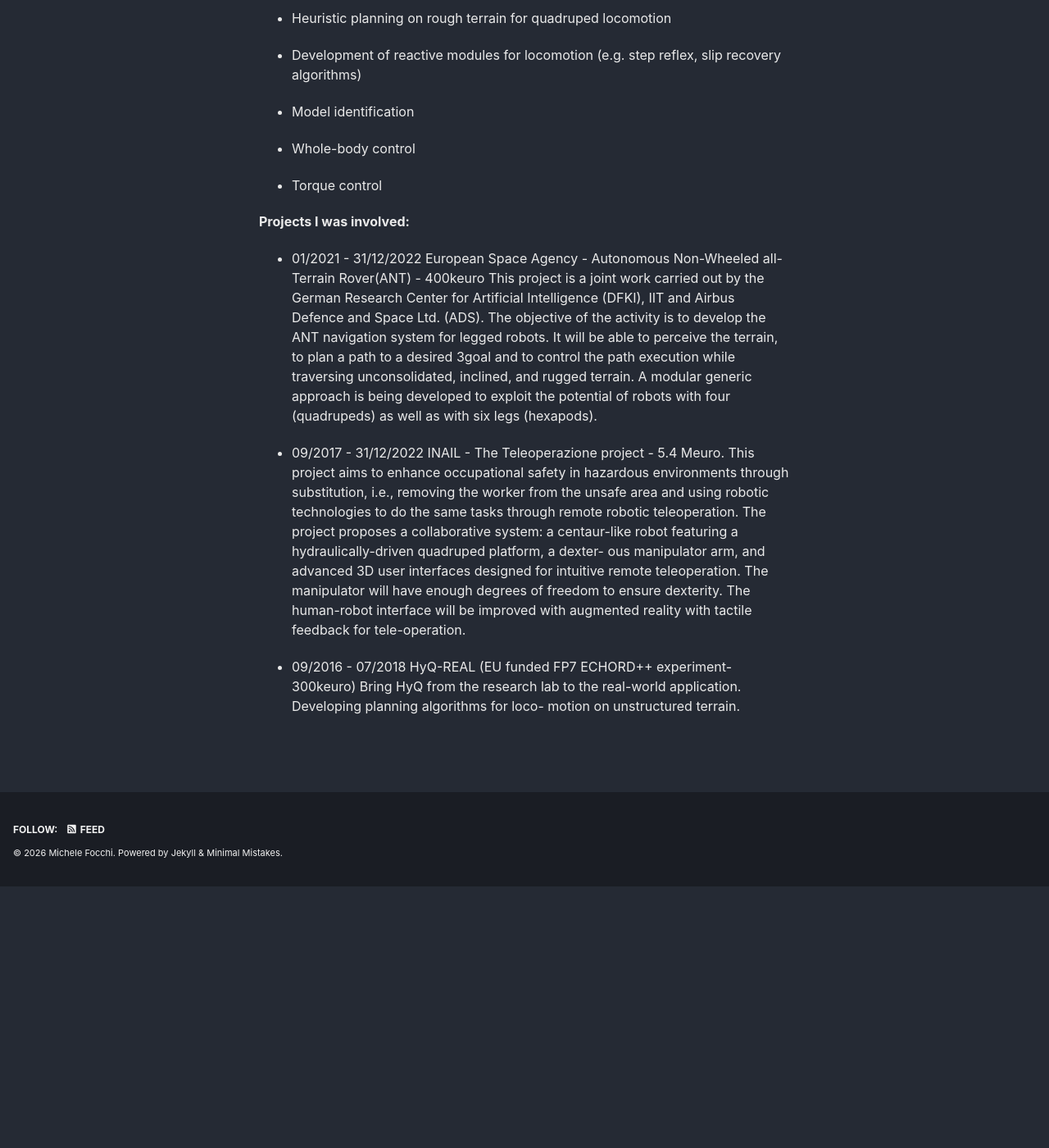
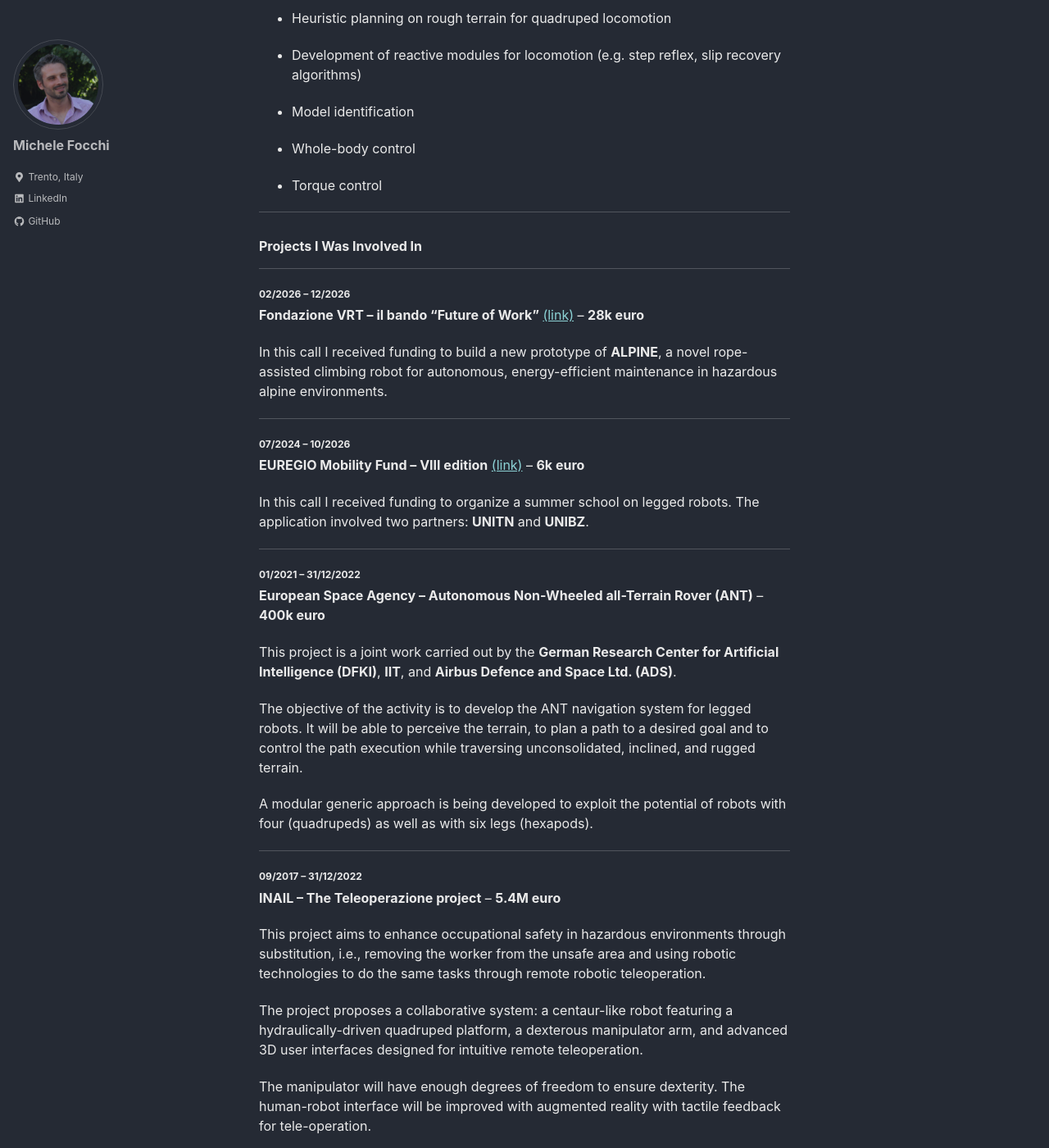
Before and after one commit to mfocchi/mfocchi.github.io, a Jekyll site: the page built from _pages/about.md, in a window 1280 px wide and 1400 px high, scrolled down 1118 px. Shown: the whole window at 82% size. Built offline with Jekyll 4.4.1, drawn with Linux system fonts in a browser that asks for light colours; cached includes are drawn as plain includes; nearby versions of some CDN libraries; before the commit the page ends 2198 px from its top, so only the background shows below that; some of the changed text lies outside the part shown.

Commit message:
updated  projects

```diff
--- a/_pages/about.md
+++ b/_pages/about.md
@@ -36,29 +36,50 @@
 - Torque control
 
 
-
-**Projects I was involved:**
+---
 
 
-- 01/2021 - 31/12/2022
-European Space Agency - Autonomous Non-Wheeled all-Terrain Rover(ANT) - 400keuro
-This project is a joint work carried out by the German Research Center for Artificial Intelligence
-(DFKI), IIT and Airbus Defence and Space Ltd. (ADS). The objective of the activity is to develop the
-ANT navigation system for legged robots. It will be able to perceive the terrain, to plan a path to a desired
-3goal and to control the path execution while traversing unconsolidated, inclined, and rugged terrain. A
-modular generic approach is being developed to exploit the potential of robots with four (quadrupeds) as
-well as with six legs (hexapods).
+### **Projects I Was Involved In**
 
-- 09/2017 - 31/12/2022
-INAIL - The Teleoperazione project - 5.4 Meuro. This project aims to enhance occupational safety in
-hazardous environments through substitution, i.e., removing the worker from the unsafe area and using
-robotic technologies to do the same tasks through remote robotic teleoperation. The project proposes a
-collaborative system: a centaur-like robot featuring a hydraulically-driven quadruped platform, a dexter-
-ous manipulator arm, and advanced 3D user interfaces designed for intuitive remote teleoperation. The
-manipulator will have enough degrees of freedom to ensure dexterity. The human-robot interface will be
-improved with augmented reality with tactile feedback for tele-operation.
+---
 
-- 09/2016 - 07/2018
-HyQ-REAL (EU funded FP7 ECHORD++ experiment- 300keuro)
-Bring HyQ from the research lab to the real-world application. Developing planning algorithms for loco-
-motion on unstructured terrain.
+#### **02/2026 – 12/2026**
+**Fondazione VRT – il bando “Future of Work”** [(link)](https://www.fondazionevrt.it/15-future-of-work-2025) – **28k euro**
+
+In this call I received funding to build a new prototype of **ALPINE**, a novel rope-assisted climbing robot for autonomous, energy-efficient maintenance in hazardous alpine environments.
+
+---
+
+#### **07/2024 – 10/2026**
+**EUREGIO Mobility Fund – VIII edition** [(link)](https://www.unitn.it/it/news/354) – **6k euro**
+
+In this call I received funding to organize a summer school on legged robots. The application involved two partners: **UNITN** and **UNIBZ**.
+
+---
+
+#### **01/2021 – 31/12/2022**
+**European Space Agency – Autonomous Non-Wheeled all-Terrain Rover (ANT)** – **400k euro**
+
+This project is a joint work carried out by the **German Research Center for Artificial Intelligence (DFKI)**, **IIT**, and **Airbus Defence and Space Ltd. (ADS)**.
+
+The objective of the activity is to develop the ANT navigation system for legged robots. It will be able to perceive the terrain, to plan a path to a desired goal and to control the path execution while traversing unconsolidated, inclined, and rugged terrain.
+
+A modular generic approach is being developed to exploit the potential of robots with four (quadrupeds) as well as with six legs (hexapods).
+
+---
+
+#### **09/2017 – 31/12/2022**
+**INAIL – The Teleoperazione project** – **5.4M euro**
+
+This project aims to enhance occupational safety in hazardous environments through substitution, i.e., removing the worker from the unsafe area and using robotic technologies to do the same tasks through remote robotic teleoperation.
+
+The project proposes a collaborative system: a centaur-like robot featuring a hydraulically-driven quadruped platform, a dexterous manipulator arm, and advanced 3D user interfaces designed for intuitive remote teleoperation.
+
+The manipulator will have enough degrees of freedom to ensure dexterity. The human-robot interface will be improved with augmented reality with tactile feedback for tele-operation.
+
+---
+
+#### **09/2016 – 07/2018**
+**HyQ-REAL (EU funded FP7 ECHORD++ experiment)** – **300k euro**
+
+Bring HyQ from the research lab to the real-world application. Developing planning algorithms for locomotion on unstructured terrain.
```
